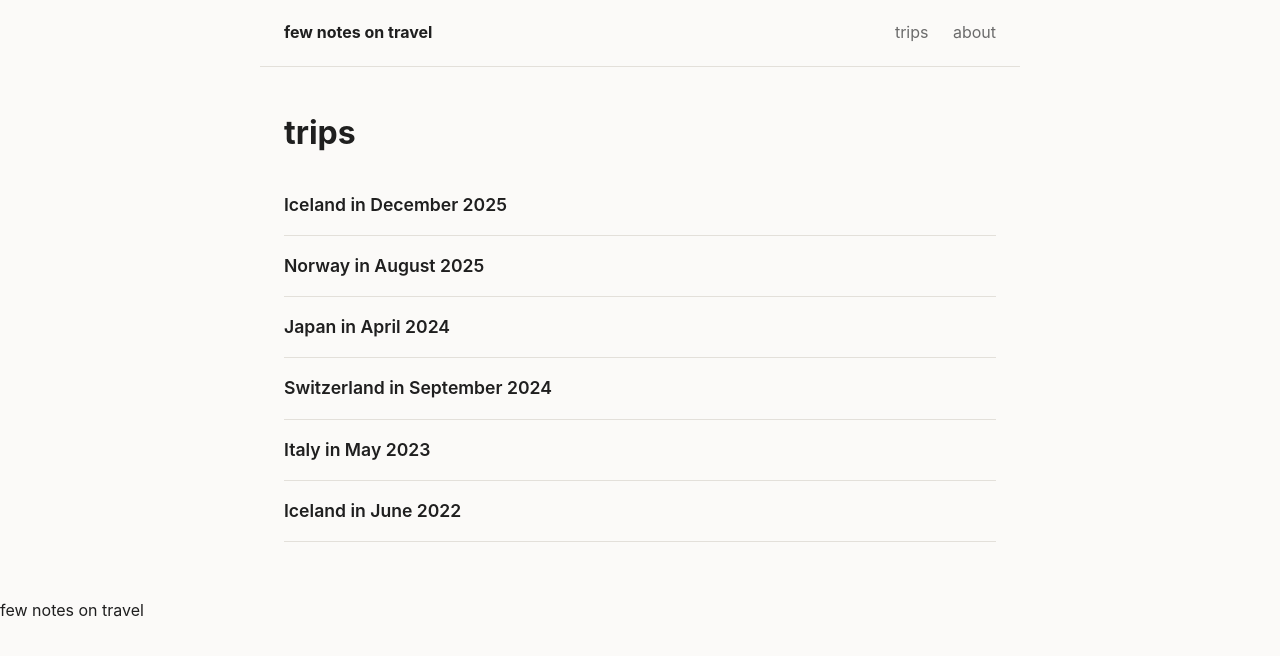
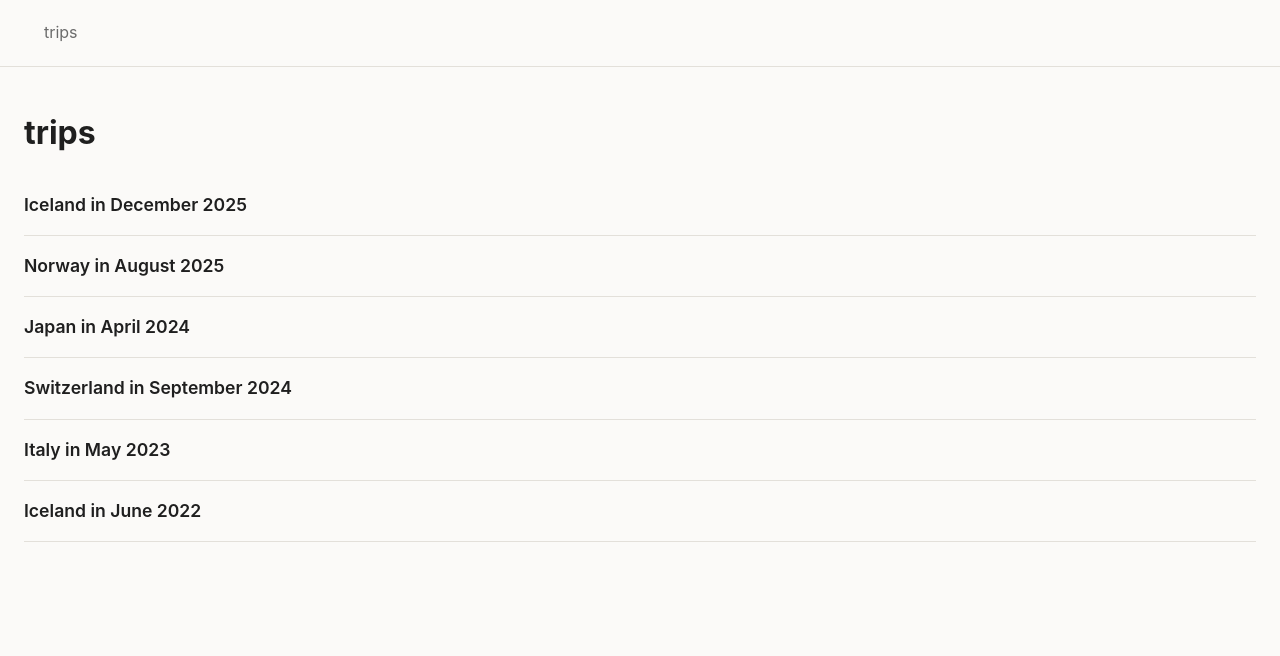
Before and after one commit to fewnotes/travel-blogs, a Jekyll site: the page built from index.md, in a window 1280 px wide. Shown: the top 656 px of the page. Built offline with Jekyll 4.4.1, drawn with Linux system fonts in a browser that asks for light colours.

Commit message:
Remove site brand name and about nav link; make layout fluid-width
- Drop 'few notes on travel' site title/footer (config, header link, tab title, footer)
- Tab title now shows just the page title (e.g. 'Japan in April 2024'), falls back to 'trips' on the homepage
- Remove 'about' link from nav for now (page still reachable at /about/, just unlinked)
- Remove the 760px max-width cap on header/main so the page fills the viewport at any size

```diff
--- a/_config.yml
+++ b/_config.yml
@@ -1,4 +1,3 @@
-title: few notes on travel
 description: trip write-ups and photos
 markdown: kramdown
 kramdown:
--- a/_layouts/default.html
+++ b/_layouts/default.html
@@ -3,22 +3,17 @@
 <head>
 <meta charset="UTF-8">
 <meta name="viewport" content="width=device-width, initial-scale=1.0">
-<title>{{ page.title }}{% if page.title %} · {% endif %}{{ site.title }}</title>
+<title>{{ page.title | default: "trips" }}</title>
 <link rel="stylesheet" href="/assets/css/style.css">
 </head>
 <body>
 <header class="site-header">
-  <a class="site-title" href="/">{{ site.title }}</a>
   <nav>
     <a href="/">trips</a>
-    <a href="/about/">about</a>
   </nav>
 </header>
 <main>
 {{ content }}
 </main>
-<footer class="site-footer">
-  <p>few notes on travel</p>
-</footer>
 </body>
 </html>
--- a/assets/css/style.css
+++ b/assets/css/style.css
@@ -16,16 +16,12 @@ body {
 .site-header {
   display: flex;
   align-items: center;
-  justify-content: space-between;
   padding: 1.25rem 1.5rem;
   border-bottom: 1px solid var(--border);
-  max-width: 760px;
-  margin: 0 auto;
 }
-.site-title { font-weight: 700; text-decoration: none; color: var(--text); }
 .site-header nav a { margin-left: 1.25rem; color: var(--muted); text-decoration: none; }
 .site-header nav a:hover { color: var(--accent); }
-main { max-width: 760px; margin: 0 auto; padding: 1.5rem; }
+main { padding: 1.5rem; }
 h1, h2, h3 { line-height: 1.3; }
 a { color: var(--accent); }
 blockquote.wp-block-quote {
```
